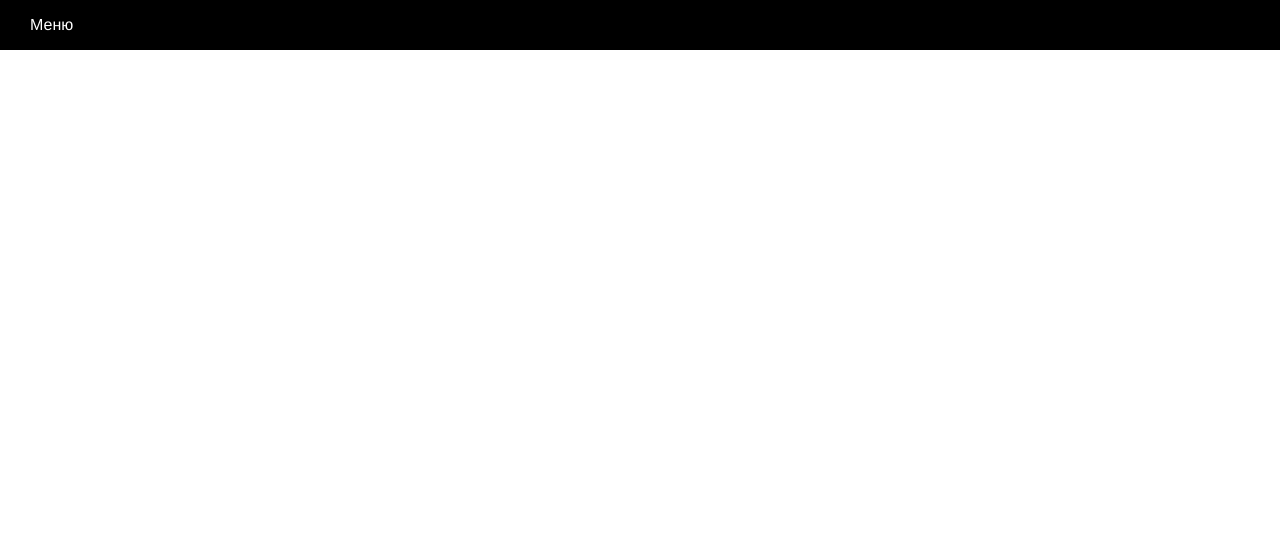
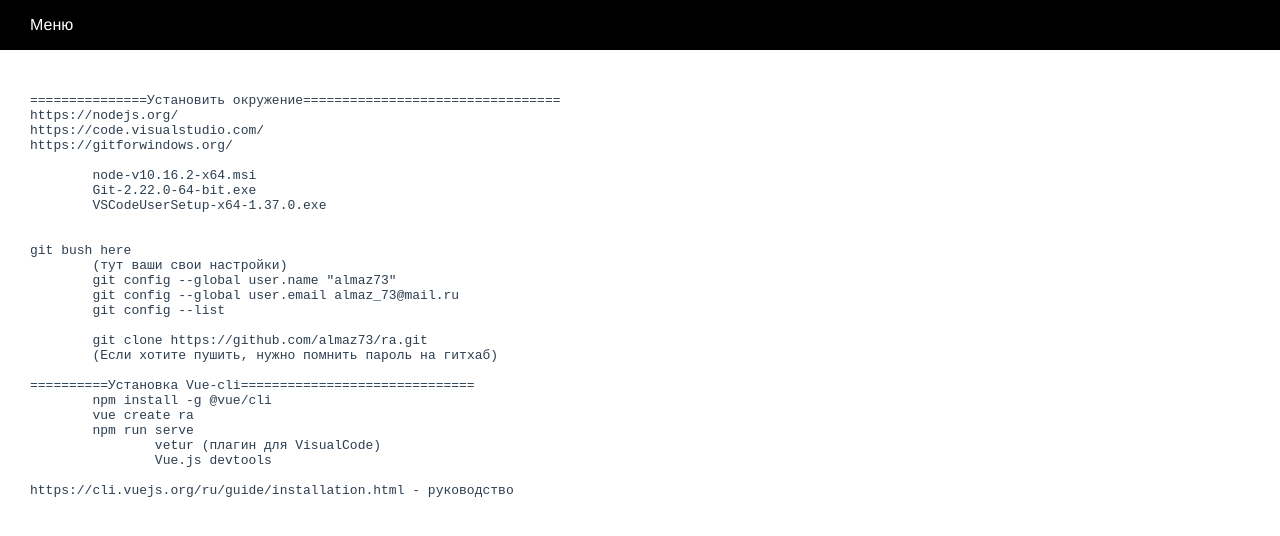
Before and after one commit to almaz73/ra, a Vue app: page /aboutVue in a window 1280 px wide. Shown: the top 536 px of the page. Built offline with nearby package versions, Linux system fonts and the light colour scheme.

Commit message:
еще одна страница

```diff
--- a/src/components/Menu.vue
+++ b/src/components/Menu.vue
@@ -2,6 +2,7 @@
   <div class="menu" :class="{open: isMenu}" @click="closeWindow()">
     <router-link to="/">Home</router-link>
     <router-link to="/about">About</router-link>
+    <router-link to="/aboutVue">AboutVue</router-link>
     <router-link to="/example_1">Пример 1</router-link>
     <router-link to="/example_2">Пример 2</router-link>
   </div>
--- a/src/router.js
+++ b/src/router.js
@@ -2,6 +2,7 @@ import Vue from "vue";
 import Router from "vue-router";
 import Home from "./views/Home.vue";
 import Example_1 from "./views/Example_1.vue"
+import AboutVue from "./views/AboutVue.vue"
 
 Vue.use(Router);
 
@@ -28,5 +29,10 @@ export default new Router({
       name: "Example_1",
       component: Example_1
     },
+    {
+      path: "/aboutVue",
+      name: "AboutVue",
+      component: AboutVue
+    },
   ]
 });
--- /dev/null
+++ b/src/views/AboutVue.vue
@@ -0,0 +1,34 @@
+<template>
+    <div style="text-align: left; padding: 30px;">
+        <pre>
+===============Установить окружение=================================
+https://nodejs.org/
+https://code.visualstudio.com/
+https://gitforwindows.org/
+
+	node-v10.16.2-x64.msi
+	Git-2.22.0-64-bit.exe
+	VSCodeUserSetup-x64-1.37.0.exe
+
+
+git bush here
+	(тут ваши свои настройки)
+	git config --global user.name "almaz73"
+	git config --global user.email almaz_73@mail.ru
+	git config --list
+
+	git clone https://github.com/almaz73/ra.git
+	(Если хотите пушить, нужно помнить пароль на гитхаб)
+
+==========Установка Vue-cli==============================
+	npm install -g @vue/cli
+	vue create ra
+	npm run serve
+		vetur (плагин для VisualCode)
+		Vue.js devtools
+
+https://cli.vuejs.org/ru/guide/installation.html - руководство
+
+        </pre>
+    </div>
+</template>
```
